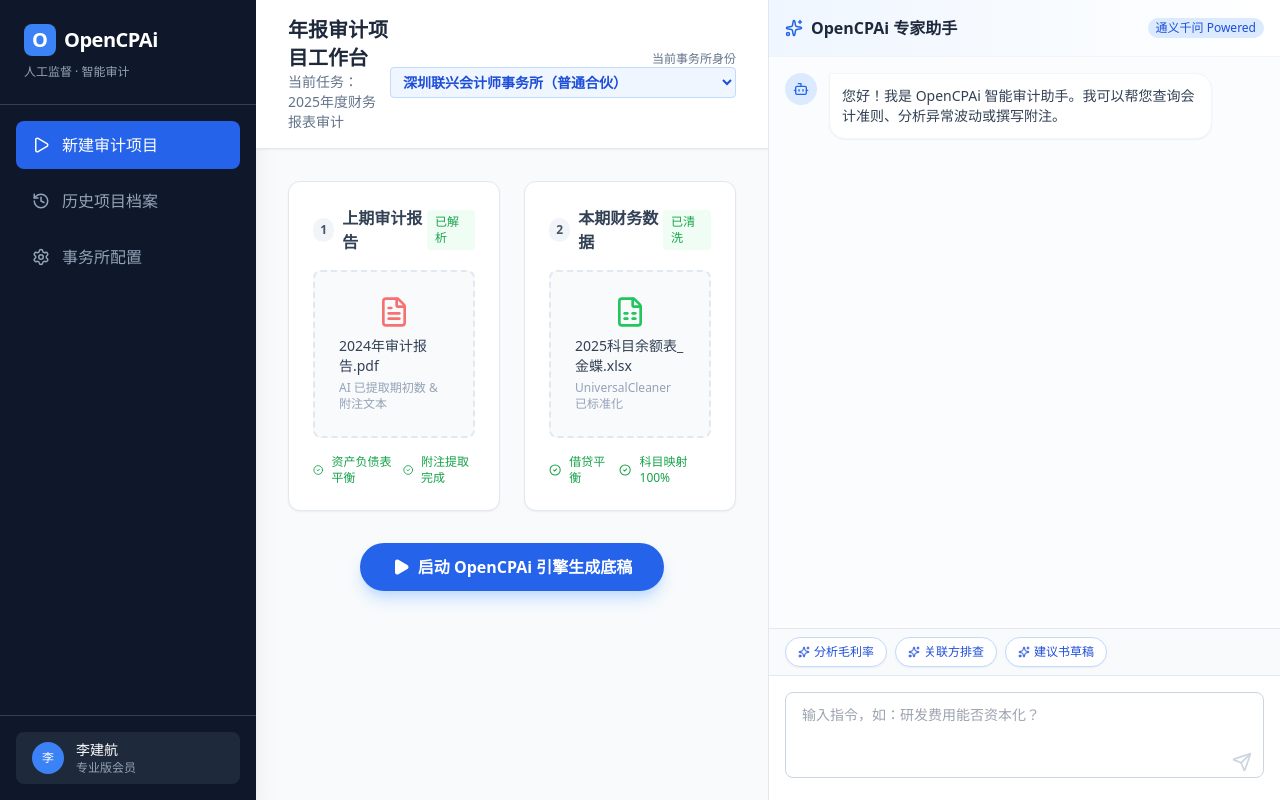
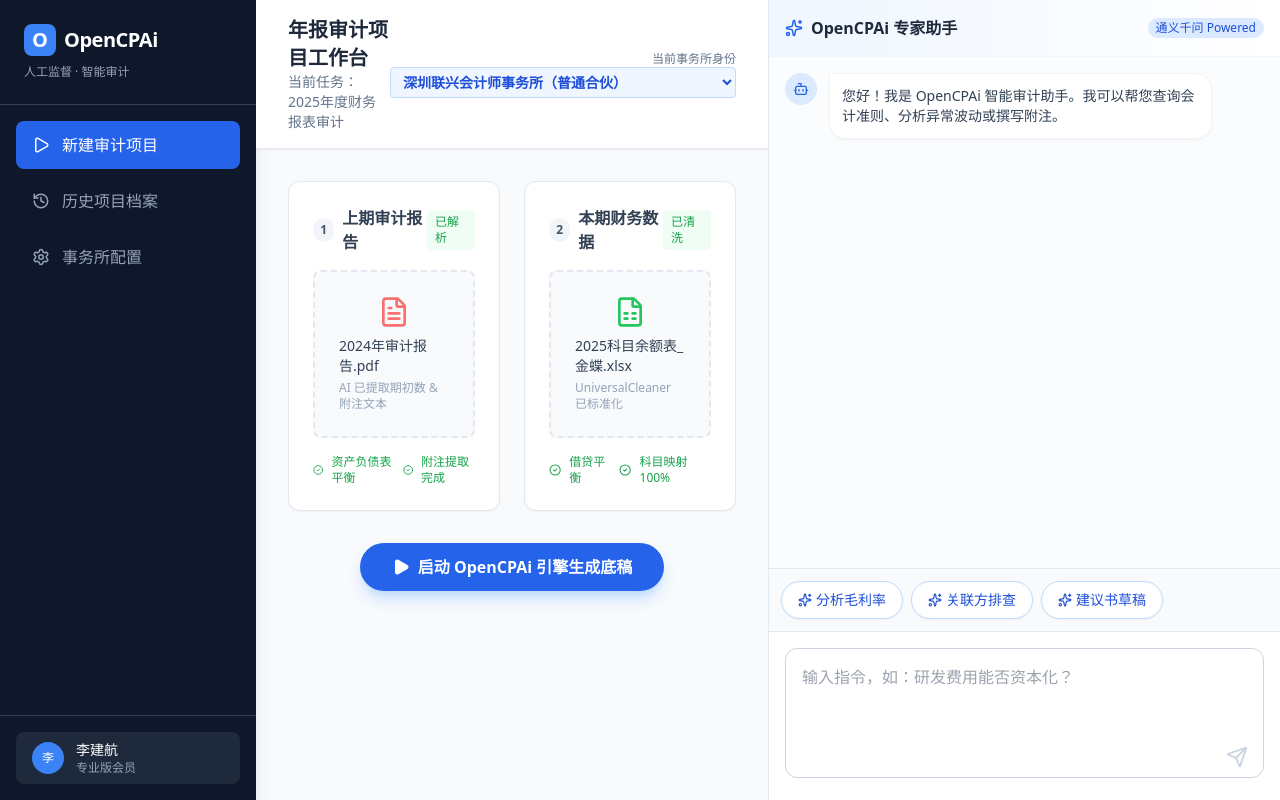
Before and after one commit to hhmuguaforpython/opencpai, a React (Create React App) app in the folder opencpai-app/: page / in a window 1280 px wide. Built offline with nearby package versions, Linux system fonts and the light colour scheme.

Commit message:
增大输入框和快捷按钮尺寸 v2

```diff
--- a/opencpai-app/src/App.js
+++ b/opencpai-app/src/App.js
@@ -400,25 +400,25 @@
            </div>
 
            {/* 预设指令区 */}
-           <div className="p-2 bg-slate-50 border-t border-slate-200 overflow-x-auto whitespace-nowrap">
-              <div className="flex gap-2 px-2">
+           <div className="p-3 bg-slate-50 border-t border-slate-200">
+              <div className="flex flex-wrap gap-2">
                  <button
                    onClick={() => handlePresetPrompt("📊 分析一下今年的毛利率波动，生成底稿说明。")}
-                   className="px-3 py-1.5 bg-white border border-blue-200 hover:bg-blue-50 rounded-full text-blue-700 text-xs transition-colors shadow-sm flex items-center gap-1"
+                   className="px-4 py-2 bg-white border border-blue-200 hover:bg-blue-50 rounded-full text-blue-700 text-sm transition-colors shadow-sm flex items-center gap-1"
                  >
-                   <Sparkles size={12} /> 分析毛利率
+                   <Sparkles size={14} /> 分析毛利率
                  </button>
                  <button
                    onClick={() => handlePresetPrompt("⚠️ 检查是否存在关联方交易风险。")}
-                   className="px-3 py-1.5 bg-white border border-blue-200 hover:bg-blue-50 rounded-full text-blue-700 text-xs transition-colors shadow-sm flex items-center gap-1"
+                   className="px-4 py-2 bg-white border border-blue-200 hover:bg-blue-50 rounded-full text-blue-700 text-sm transition-colors shadow-sm flex items-center gap-1"
                  >
-                   <Sparkles size={12} /> 关联方排查
+                   <Sparkles size={14} /> 关联方排查
                  </button>
                  <button
                    onClick={() => handlePresetPrompt("📝 生成管理建议书草稿，针对内控缺陷。")}
-                   className="px-3 py-1.5 bg-white border border-blue-200 hover:bg-blue-50 rounded-full text-blue-700 text-xs transition-colors shadow-sm flex items-center gap-1"
+                   className="px-4 py-2 bg-white border border-blue-200 hover:bg-blue-50 rounded-full text-blue-700 text-sm transition-colors shadow-sm flex items-center gap-1"
                  >
-                   <Sparkles size={12} /> 建议书草稿
+                   <Sparkles size={14} /> 建议书草稿
                  </button>
               </div>
            </div>
@@ -431,16 +431,16 @@
                    onChange={(e) => setInputMessage(e.target.value)}
                    onKeyPress={(e) => e.key === 'Enter' && !e.shiftKey && handleSendMessage()}
                    placeholder="输入指令，如：研发费用能否资本化？"
-                   className="w-full pl-4 pr-12 py-3 rounded-lg border border-slate-300 focus:border-blue-500 focus:ring-2 focus:ring-blue-100 outline-none text-sm resize-none"
-                   rows={3}
+                   className="w-full pl-4 pr-12 py-4 rounded-xl border border-slate-300 focus:border-blue-500 focus:ring-2 focus:ring-blue-100 outline-none text-base resize-none"
+                   rows={4}
                    disabled={isAiThinking}
                  />
                  <button
                    onClick={handleSendMessage}
                    disabled={isAiThinking || !inputMessage.trim()}
-                   className="absolute right-3 bottom-3 text-slate-400 hover:text-blue-600 disabled:text-slate-300"
+                   className="absolute right-4 bottom-4 text-slate-400 hover:text-blue-600 disabled:text-slate-300"
                  >
-                    <Send size={20} />
+                    <Send size={22} />
                  </button>
               </div>
            </div>
```
